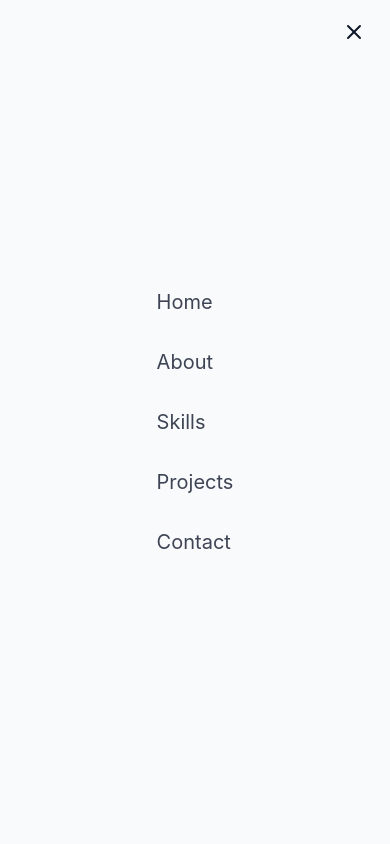
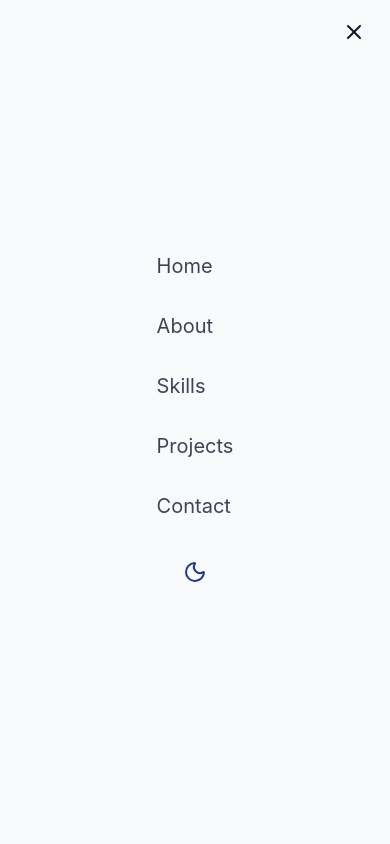
Before and after one commit to Enayat-Ahmadi/portfolio, a Next.js app: page / in a window 390 px wide. Both pictures are taken after a click on the button "Open Menu". Shown: the top 844 px of the page. Built offline with nearby package versions, Linux system fonts and the light colour scheme.

Commit message:
move theme toggle button in navbar and show it on mobile device

```diff
--- a/Components/Navbar.jsx
+++ b/Components/Navbar.jsx
@@ -2,6 +2,7 @@
 import cn from "@/lib/utils";
 import { MenuIcon, X } from "lucide-react";
 import Link from "next/link";
+import ThemeToggle from "@/Components/ThemeToggle";
 import { useEffect, useState } from "react";
 const navItems = [
   { name: "Home", href: "/" },
@@ -69,7 +70,7 @@ export default function Navbar() {
               : "opacity-0 pointer-events-none",
           )}
         >
-          <div className="flex flex-col space-y-8 text-xl ">
+          <div className="flex flex-col space-y-8 text-xl">
             {navItems.map((item, key) => (
               <Link
                 onClick={() => setIsMenuOpen(false)}
@@ -80,6 +81,7 @@ export default function Navbar() {
                 {item.name}
               </Link>
             ))}
+            <ThemeToggle className="p-2 rounded-full transition-colors duration-300 self-center" />
           </div>
         </div>
       </div>
--- a/Components/ThemeToggle.jsx
+++ b/Components/ThemeToggle.jsx
@@ -8,7 +8,7 @@ export const THEME_STATES = {
   LIGHT: "light",
 };
 
-export default function ThemeToggle() {
+export default function ThemeToggle({ className }) {
   const [isDarkMode, setIsDarkMode] = useState(false);
   useEffect(() => {
     const storedTheme = localStorage.getItem("theme");
@@ -36,7 +36,7 @@ export default function ThemeToggle() {
     <button
       onClick={toggleTheme}
       className={cn(
-        "fixed max-sm:hidden top-5 right-5 z-50 p-2 rounded-full transition-colors duration-300",
+        className ?? "fixed top-5 right-5 z-50 hidden md:block p-2 rounded-full transition-colors duration-300",
       )}
     >
       {isDarkMode ? (
```
